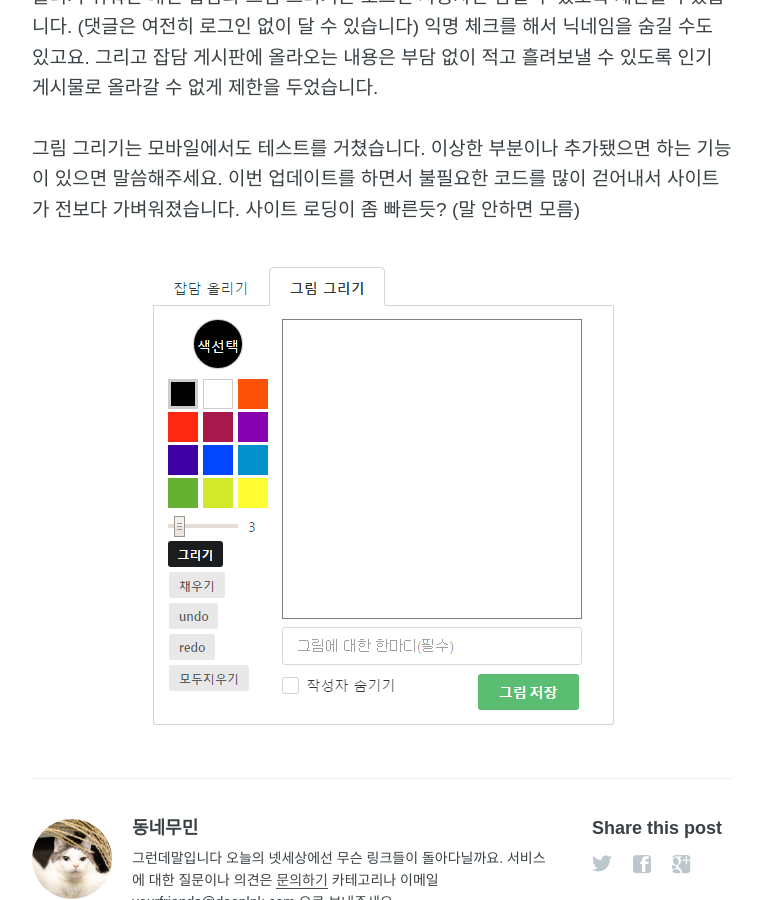
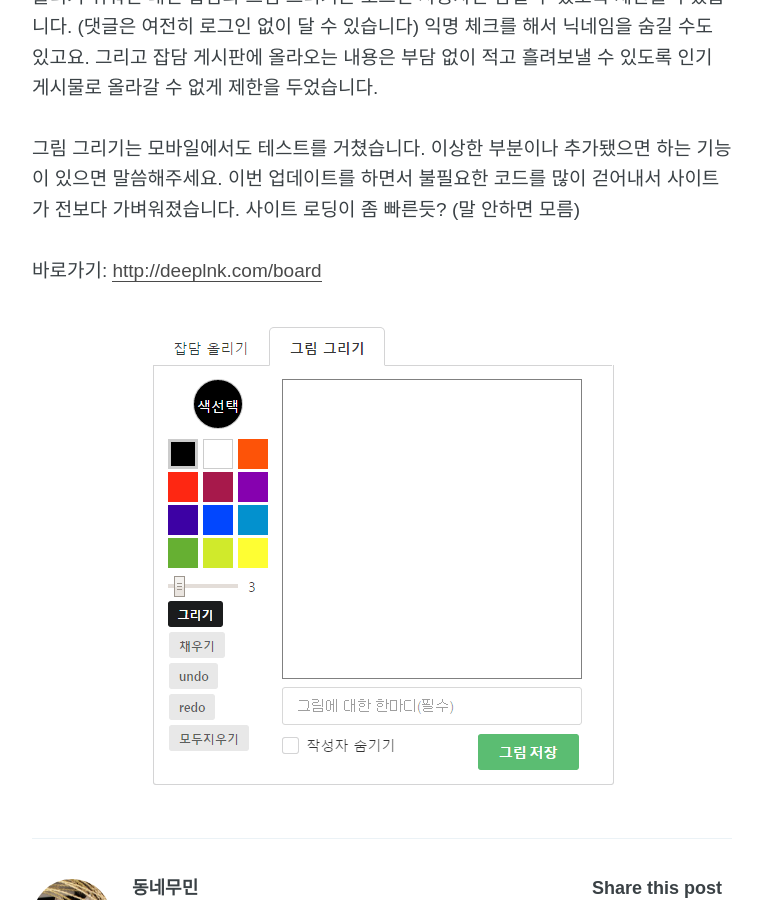
Before and after one commit to deeplnkblog/deeplnkblog.github.io, a Jekyll site: the page built from _posts/2015-05-11-chat-draw-board.markdown, in a window 1280 px wide and 900 px high, scrolled down 1105 px. Shown: the whole window, without its empty margins (258-1020 px from the left). Built offline with Jekyll 4.4.1, drawn with Linux system fonts in a browser that asks for light colours; nearby versions of some CDN libraries; library files that are not in the unit come from our copies; Markdown is read by kramdown in place of the engine named in the settings; some of the changed lines change nothing that is shown.

Commit message:
바로가기 추가

```diff
--- a/_posts/2015-05-11-chat-draw-board.markdown
+++ b/_posts/2015-05-11-chat-draw-board.markdown
@@ -13,4 +13,6 @@ date:   2015-05-11 04:22:00
 
 그림 그리기는 모바일에서도 테스트를 거쳤습니다. 이상한 부분이나 추가됐으면 하는 기능이 있으면 말씀해주세요. 이번 업데이트를 하면서 불필요한 코드를 많이 걷어내서 사이트가 전보다 가벼워졌습니다. 사이트 로딩이 좀 빠른듯? (말 안하면 모름)
 
+바로가기: [http://deeplnk.com/board](http://deeplnk.com/board)
+
 ![그림그리기 스크린샷](/assets/images/paint.png)
```
